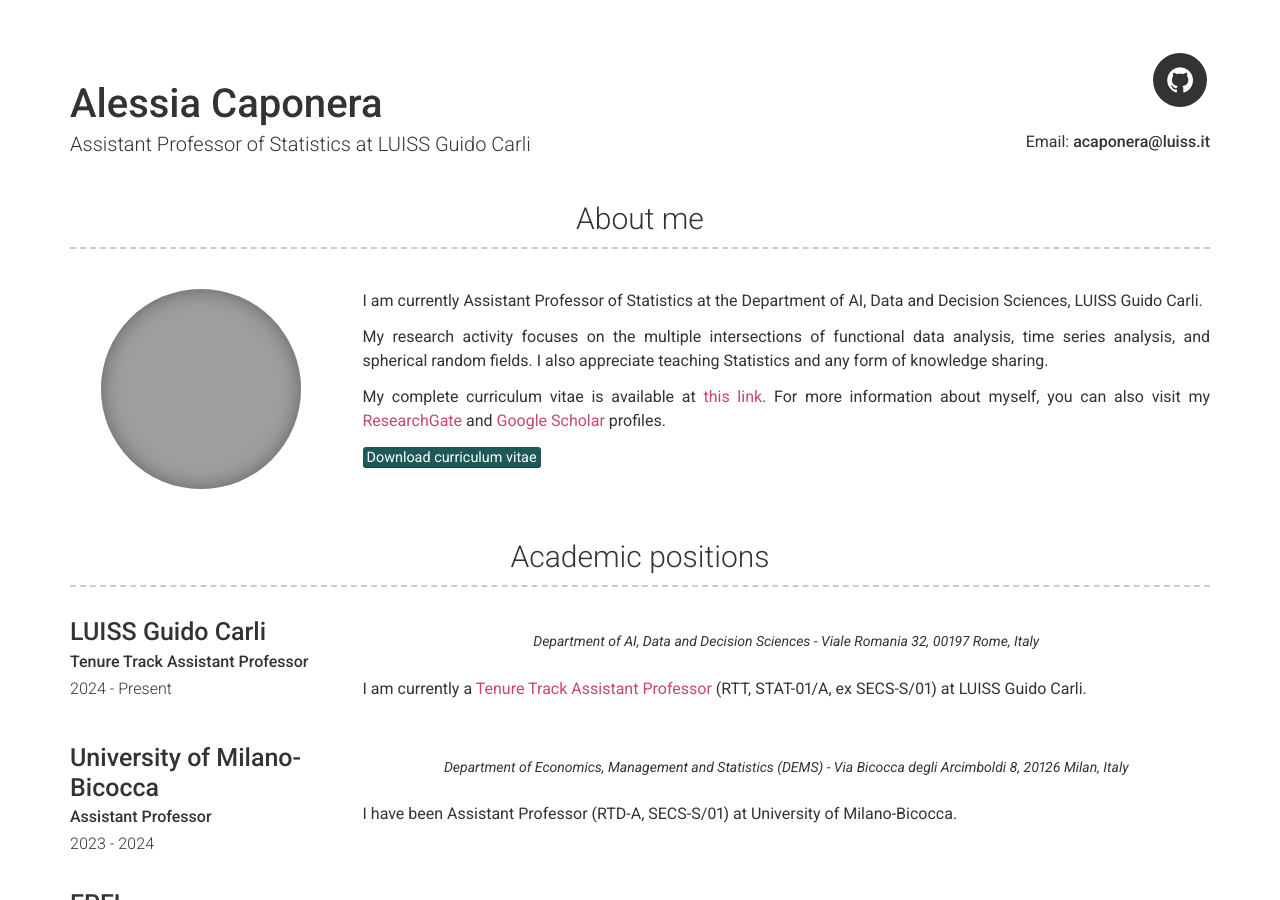
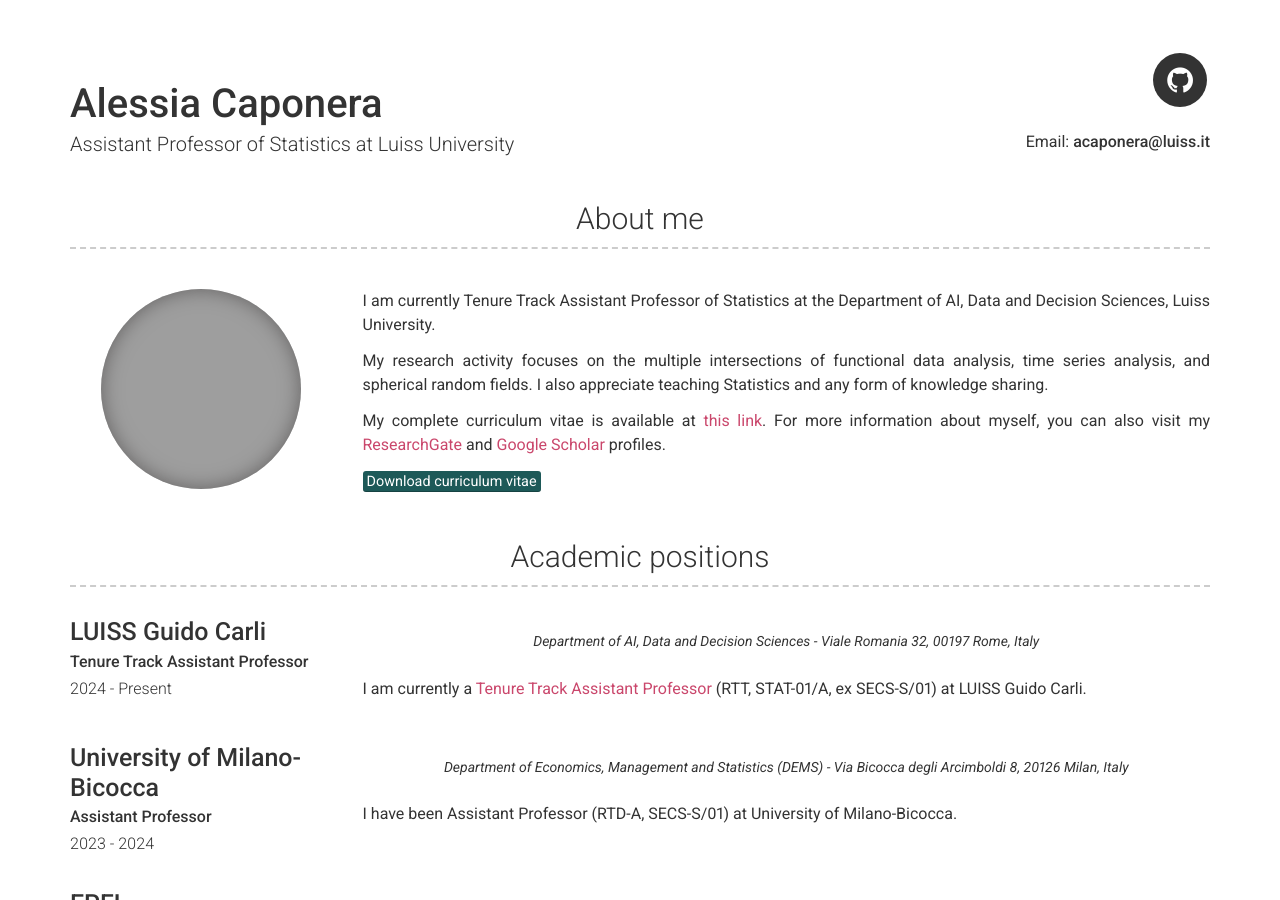
Before and after one commit to alessiacaponera/alessiacaponera.github.io, a Jekyll site: the page built from index.md, in a window 1280 px wide and 900 px high. Built offline with Jekyll 4.4.1, drawn with Linux system fonts in a browser that asks for light colours; some of the changed text lies outside the part shown; grey boxes are pictures that could not be loaded.

Commit message:
Update _config.yml

```diff
--- a/_config.yml
+++ b/_config.yml
@@ -4,7 +4,7 @@ repository: alessiacaponera/alessiacaponera.github.io
 
 # Personal info
 name: Alessia Caponera
-title: Assistant Professor of Statistics at LUISS Guido Carli
+title: Assistant Professor of Statistics at Luiss University
 email: acaponera@luiss.it
 
 # Social links
@@ -24,7 +24,7 @@ github_username:  alessiacaponera
 about_title: About me
 about_profile_image: /images/profile.jpg
 about_content: | # this will include new lines to allow paragraphs
-    I am currently Assistant Professor of Statistics at the Department of AI, Data and Decision Sciences, LUISS Guido Carli.
+    I am currently Tenure Track Assistant Professor of Statistics at the Department of AI, Data and Decision Sciences, Luiss University.
 
     My research activity focuses on the multiple intersections of functional data analysis, time series analysis, and spherical random fields. I also appreciate teaching Statistics and any form of knowledge sharing.
 
@@ -122,7 +122,7 @@ service_content: |
 
     **Organization of scientific events**
 
-    - Organizer and member of the scientific committee of the [Early-Career Workshop on Nonparametric Statistics](https://sites.google.com/view/wsnpstats/) at LUISS Guido Carli
+    - Organizer and member of the scientific committee of the [Early-Career Workshop on Nonparametric Statistics](https://sites.google.com/view/wsnpstats/) at Luiss University
     - Organizer of the session *Statistical inference in infinite-dimensional spaces* at [4th Italian Meeting on Probability and Mathematical Statistics](https://probabilityrome2024.it)
     - Organizer of the session *Functional data analysis in action* at [SDS 2024](https://meetings3.sis-statistica.org/index.php/sds2024/SDS_2024)
     - Member of the scientific committee of [EcoSta 2023](http://www.cmstatistics.org/EcoSta2023/) and organizer of the session *To stationarity and beyond: statistical inference for nonstationary data structures*
```
